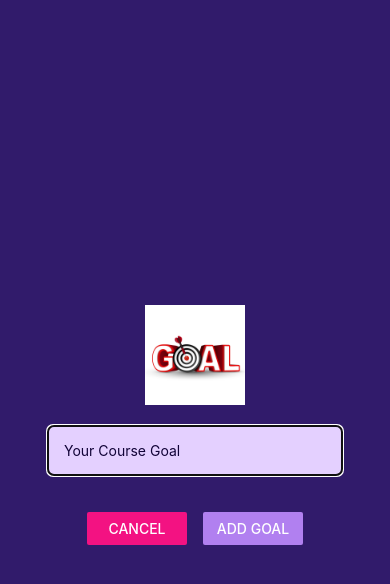
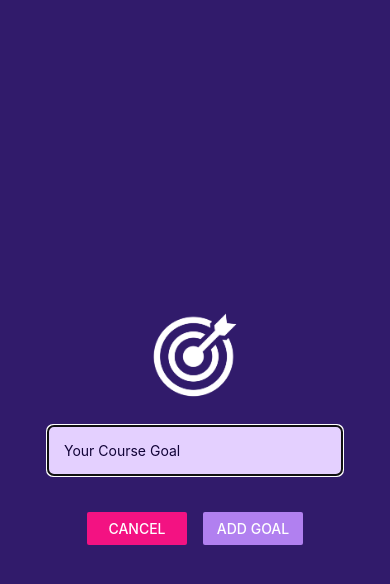
Before and after one commit to CollatzConjecture/RNCourse, a React Native app: screen / in a window 390 px wide. Both pictures are taken after a click on the button "ADD NEW GOAL". Shown: the top 584 px of the page. Built offline with nearby package versions, Linux system fonts and the light colour scheme.

Commit message:
fix: change image

```diff
--- a/components/GoalInput.js
+++ b/components/GoalInput.js
@@ -16,7 +16,7 @@ function GoalInput(props) {
   return (
     <Modal visible={props.visible} animationType="slide">
       <View style={styles.inputContainer}>
-        <Image style={styles.image} source={require('../assets/images/goal.jpg')} />
+        <Image style={styles.image} source={require('../assets/images/goal.png')} />
         <TextInput
           style={styles.textInput}
           placeholder="Your Course Goal"
```
Also changed, not shown: assets/images/Dummy.jpg (deleted), assets/images/goal.png (added).
